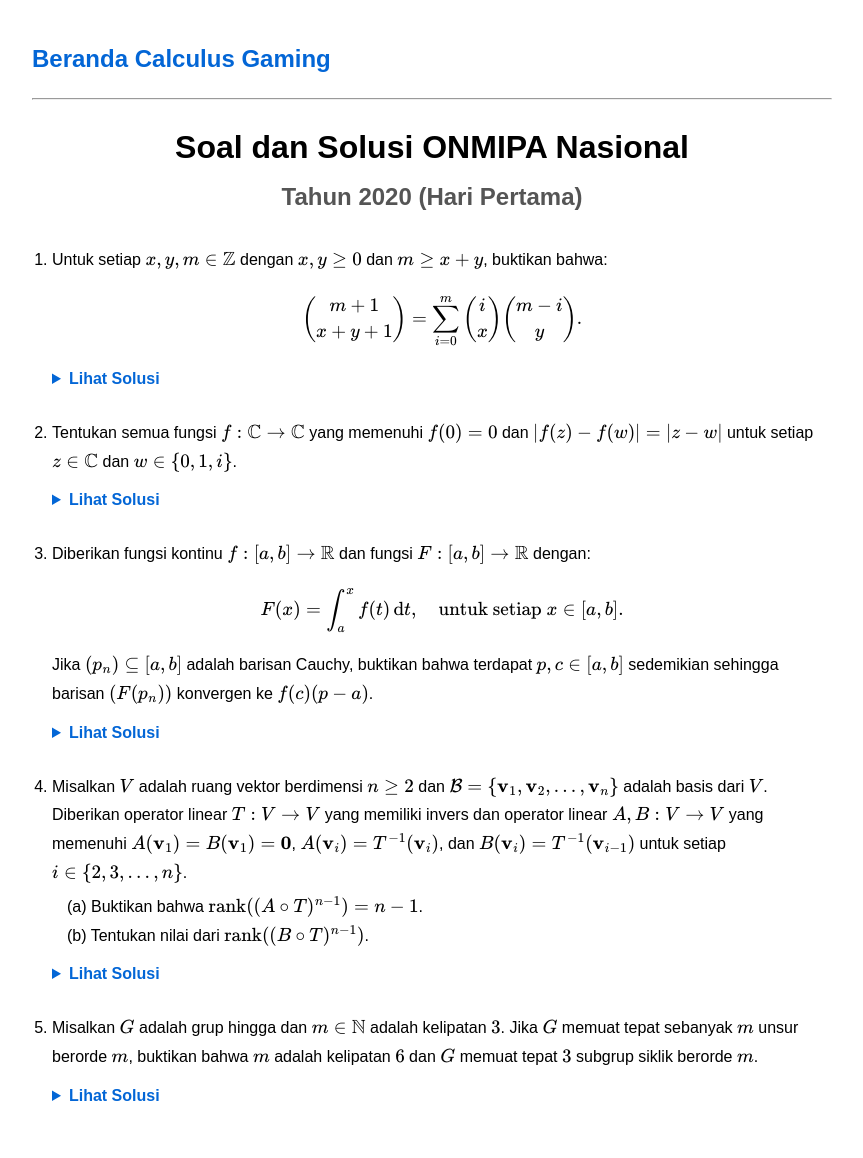
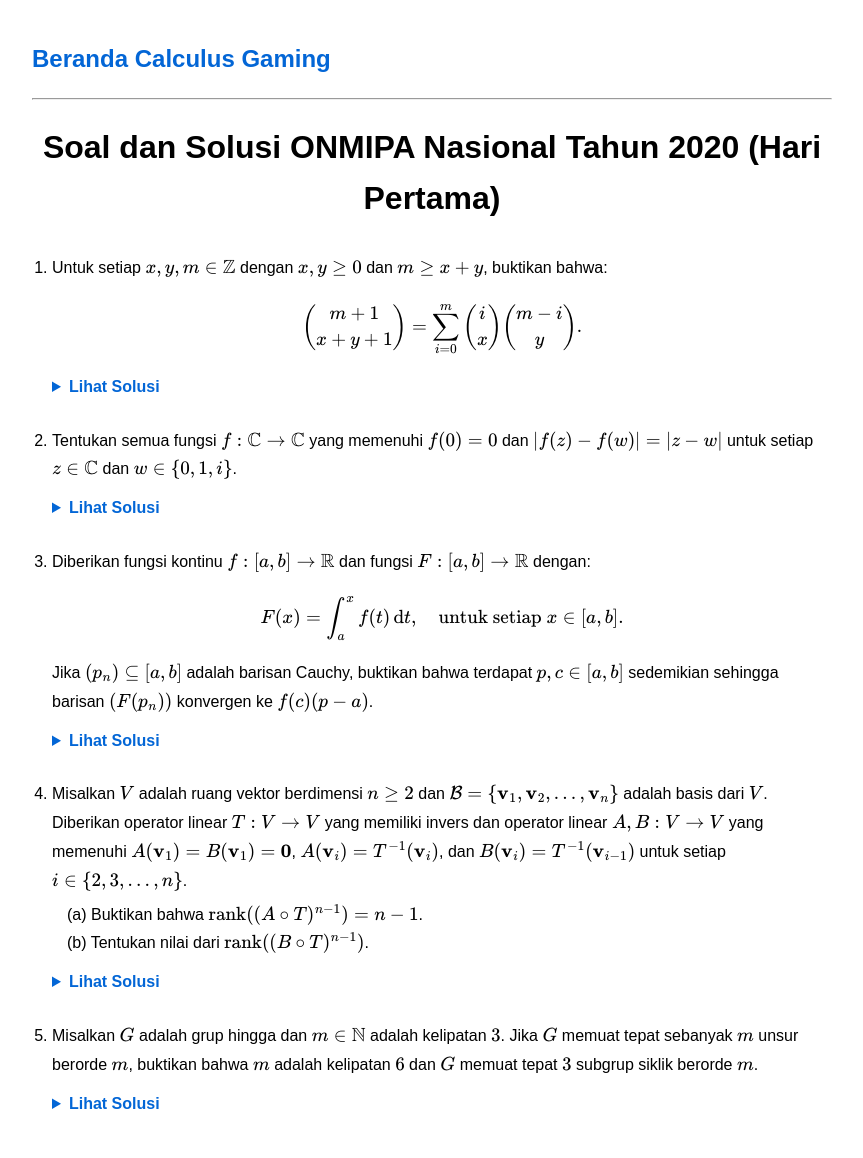
Before and after one commit to calculusgamingindonesia/calculusgamingindonesia.github.io, a Jekyll site: the page built from _posts/2026-06-29-onmipa-2020-hari-1.md, in a window 1280 px wide. Shown: the whole page, without its empty margins (208-1071 px from the left). Built offline with Jekyll 4.4.1, drawn with Linux system fonts in a browser that asks for light colours.

Commit message:
Update 2026-06-29-onmipa-2020-hari-1.md

```diff
--- a/_posts/2026-06-29-onmipa-2020-hari-1.md
+++ b/_posts/2026-06-29-onmipa-2020-hari-1.md
@@ -5,8 +5,7 @@ date: 2026-06-29
 ---
 
 <div style="text-align: center; margin-bottom: 30px;">
-    <h1 style="margin-bottom: 0;">Soal dan Solusi ONMIPA Nasional</h1>
-    <h2 style="margin-top: 5px; color: #555;">Tahun 2020 (Hari Pertama)</h2>
+    <h1 style="margin-bottom: 0;">Soal dan Solusi ONMIPA Nasional Tahun 2020 (Hari Pertama)</h1>
 </div>
 
 <ol style="padding-left: 20px; line-height: 1.8;">
```
